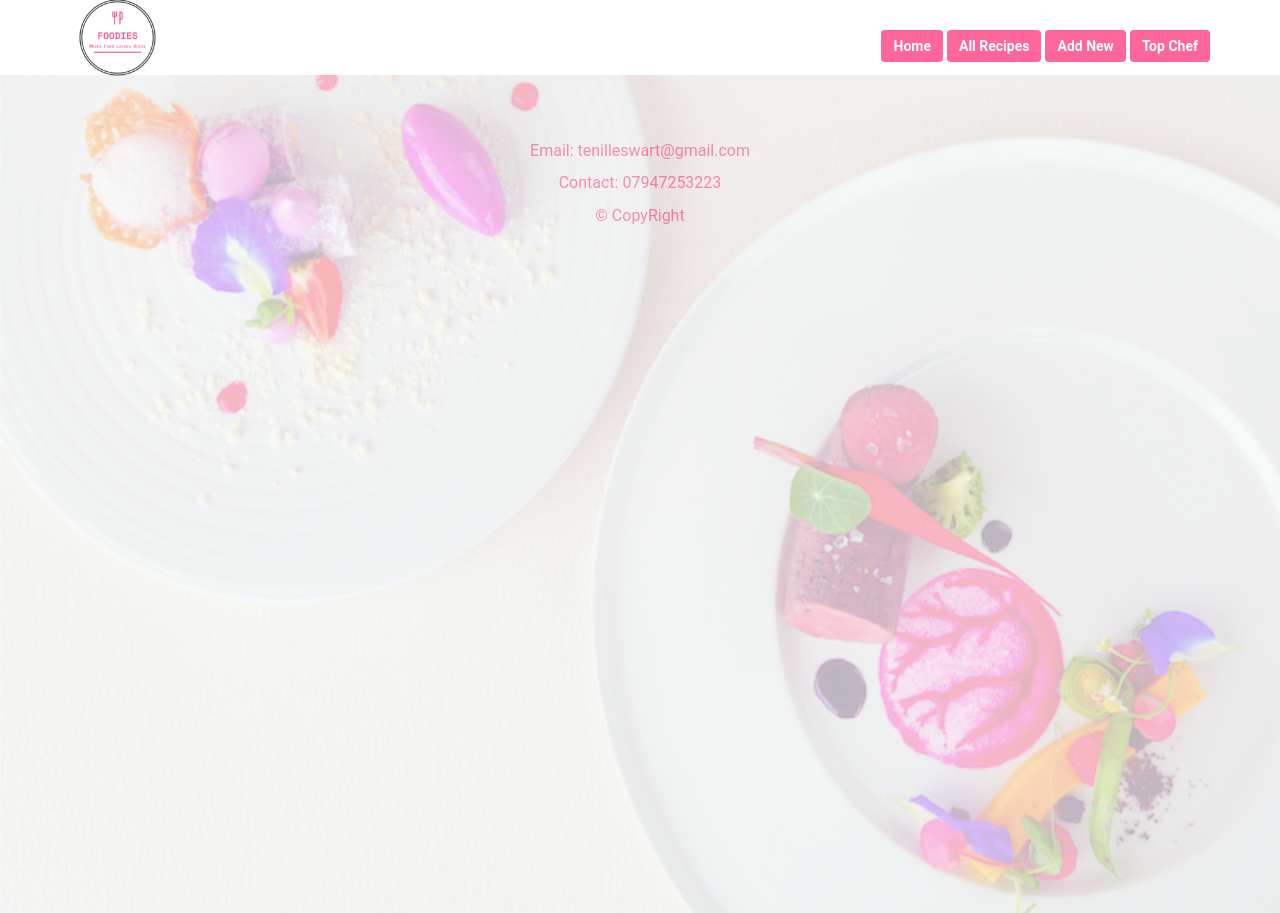
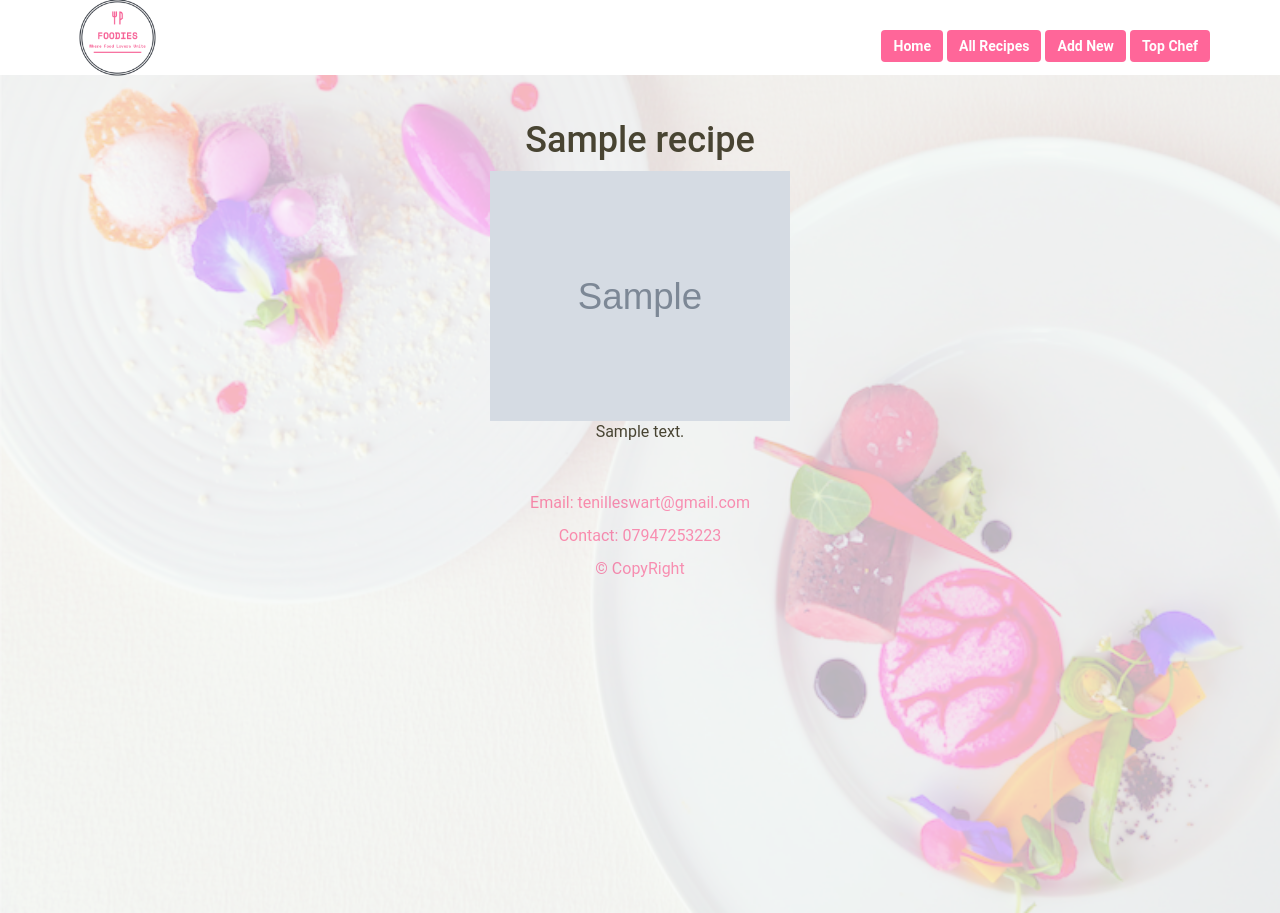
Before and after one commit to tenilleswart/foodies, a Flask app: page /allrecipes/1 in a window 1280 px wide. Run offline with Flask 2, Linux system fonts and the light colour scheme; tables that the repository leaves empty hold one stand-in row (values such as "Sample post"); grey boxes marked "Sample" are stand-in pictures; some libraries are stand-ins or nearby versions.

Commit message:
added recipe image and style to recipe.html page

```diff
--- a/static/css/style.css
+++ b/static/css/style.css
@@ -423,3 +423,10 @@ td, .th {
 tr:nth-child(even) {
   background-color: #dddddd;
 }
+
+/* RECIPE PAGE */
+
+img.img-size {
+	height: 250px;
+	width: 300px;
+}
--- a/templates/recipe.html
+++ b/templates/recipe.html
@@ -52,9 +52,17 @@
                 {% endif %}
                 {% endwith %}
       </div>
+
       <div class="row">
+        <div class="col-sm-12">
+           <h1> {{result.Recipe.recipe_title}}</h1>
+                    <img src="/static/images/{{ result.Recipe.recipe_photo }}" class="img-size">
+                    <p> {{result.Recipe.recipe_description}}</p>
+        </div>
       </div>
+
     </div>
+
     <br />
     <br />
     <br />
```
Also changed, not shown: static/images/R20HNT1W5EOZC80BSZL5HI5ROFJJBP-20180228_154328.jpg (added).
